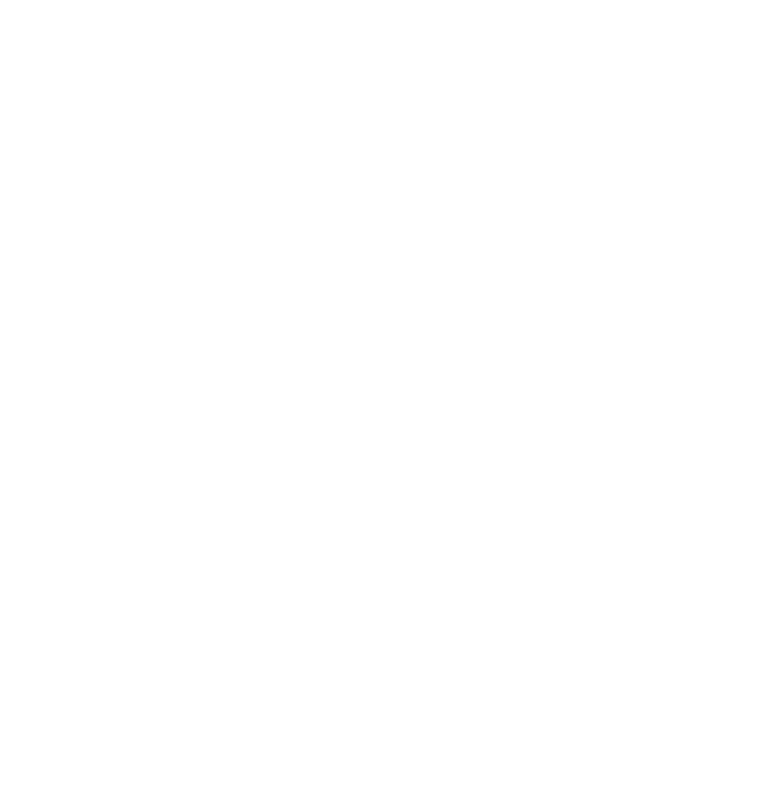
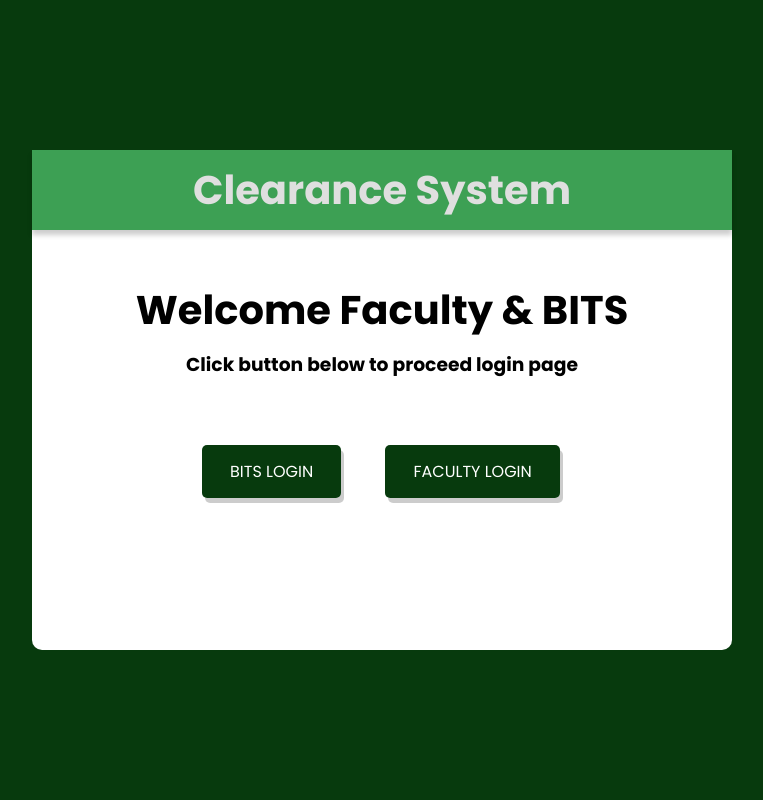
Before and after one commit to Ramelzkie96/Capstone, a Django app: page / in a window 1280 px wide. Before the commit the part shown is empty. Shown: the whole page, without its empty margins (258-1021 px from the left). Run offline with Django 5.2, Linux system fonts and the light colour scheme.

Commit message:
initial Commit

```diff
--- a/account/forms.py
+++ b/account/forms.py
@@ -6,7 +6,7 @@
     username = forms.CharField(
         widget = forms.TextInput(
             attrs={
-                "class": "input",
+                "class": "input form-control form-control-lg bg-light fs-6",
                 "placeholder": "Username",
             }
         )
@@ -15,7 +15,7 @@
     password = forms.CharField(
         widget = forms.PasswordInput(
             attrs={
-                "class": "input",
+                "class": "input form-control form-control-lg bg-light fs-6",
                 "placeholder": "Password",
             }
         )
--- a/account/urls.py
+++ b/account/urls.py
@@ -7,6 +7,6 @@
     path('logout/', views.logoutUser, name='logout'),  # 'logout' view associated with 'logout' name
     path('logbits/', views.login_bits, name='login_bits'),
     path('logfaculty/', views.login_faculty, name='login_faculty'),
-    path('bits/', views.superuser_or_login_required(views.bits), name='bits'),
-    path('faculty/', views.superuser_or_login_required(views.faculty), name='faculty'),
+    path('bits/', views.bits_required(views.bits), name='bits'),
+    path('faculty/', views.faculty_required(views.faculty), name='faculty'),
 ]
--- a/account/views.py
+++ b/account/views.py
@@ -72,10 +72,20 @@
     return render(request, 'faculty.html')
 
 
-def superuser_or_login_required(view_func):
+def bits_required(view_func):
     @wraps(view_func)
     def _wrapped_view(request, *args, **kwargs):
-        if request.user.is_authenticated and (request.user.is_superuser or request.user.is_Bits or request.user.is_Faculty):
+        if request.user.is_authenticated and request.user.is_Bits:
+            return view_func(request, *args, **kwargs)
+        else:
+            return redirect('home')  # Redirect to the appropriate login page
+
+    return _wrapped_view
+
+def faculty_required(view_func):
+    @wraps(view_func)
+    def _wrapped_view(request, *args, **kwargs):
+        if request.user.is_authenticated and request.user.is_Faculty:
             return view_func(request, *args, **kwargs)
         else:
             return redirect('home')  # Redirect to the appropriate login page
--- a/static/css/index.css
+++ b/static/css/index.css
@@ -0,0 +1,66 @@
+@import url('https://fonts.googleapis.com/css2?family=Poppins:ital,wght@0,100;0,200;0,300;0,400;0,500;0,600;0,700;0,800;0,900;1,100;1,200;1,300;1,400;1,500;1,600;1,700;1,800;1,900&display=swap');
+* {
+    margin: 0;
+    padding: 0;
+    box-sizing: border-box;
+    font-family: 'Poppins', sans-serif;
+}
+body {
+    display: flex;
+    justify-content: center;
+    align-items: center;
+    min-height: 100vh;
+    background: #073a0d;
+}
+.container {
+    position: relative;
+    width: 100%;
+    max-width: 700px;
+    height: 500px;
+    border-radius: 10px;
+    background: #fff;
+}
+header {
+    display: flex;
+    justify-content: center;
+    align-items: center;
+    width: 100%;
+    height: 80px;
+    background: #3da054;
+    box-shadow: 0px 5px 5px 0 rgba(0,0,0,0.2);
+}
+.title {
+    color: #dfdfdf;
+    font-size: 40px;
+}
+.main-title {
+    text-align: center;
+    margin-top: 50px;
+    font-size: 40px;
+    font-weight: 700;
+    margin-bottom: 10px;
+}
+h3 {
+    text-align: center;
+}
+button {
+    margin-left: 10px;
+}
+.but{
+    position: relative;
+    padding: 15px 28px;
+    background: #073a0d;
+    top: 80px;
+    left: 30%;
+    color: #fff;
+    text-decoration: none;
+    border-radius: 5px;
+    box-shadow: 3px 5px 0 rgba(0,0,0,0.2);
+}
+.but:hover {
+    text-decoration: underline;
+}
+.move {
+    position: relative;
+    left: 170px;
+}
--- a/templates/bits.html
+++ b/templates/bits.html
@@ -3,7 +3,7 @@
 <head>
     <meta charset="UTF-8">
     <title>BITS page</title>
-    <link rel="stylesheet" href="{% static {%css/bits.css%} %}">
+
 </head>
 <body>
     <nav>
--- a/templates/index.html
+++ b/templates/index.html
@@ -1,14 +1,31 @@
-<!doctype html>
+<!DOCTYPE html>
 {% load static %}
 <html lang="en">
-  <head>
-    <!-- Required meta tags -->
-    <meta charset="utf-8">
-    <meta name="viewport" content="width=device-width, initial-scale=1, shrink-to-fit=no">
-    <title>Multiple user login</title>
-    <link rel="stylesheet" href="">
-  </head>
-  <body>
 
-  </body>
+<head>
+    <meta charset="UTF-8">
+    <meta name="viewport" content="width=device-width, initial-scale=1.0">
+    <link rel="stylesheet" href="https://cdnjs.cloudflare.com/ajax/libs/font-awesome/6.4.2/css/all.min.css">
+    <link rel="stylesheet" href="{% static 'css/index.css'%}">
+    <title>Faculty and Bits Login Page | AsmrProg</title>
+</head>
+<body>
+    <div class="container">
+        <header>
+            <div class="logo">
+                <h1 class="title">Clearance System</h1>
+            </div>
+        </header>
+
+        <main>
+            <h1 class="main-title">Welcome Faculty & BITS</h1>
+            <h3>Click button below to proceed login page</h3>
+
+            <div class="button">
+                <a href="{% url 'login_bits' %}" class="but move">BITS LOGIN</a>
+                <a href="{% url 'login_faculty' %}" class="but">FACULTY LOGIN</a>
+            </div>
+        </main>
+    </div>
+</body>
 </html>
```
Also changed, not shown: templates/index_old.html (added, +19 -0 lines).
